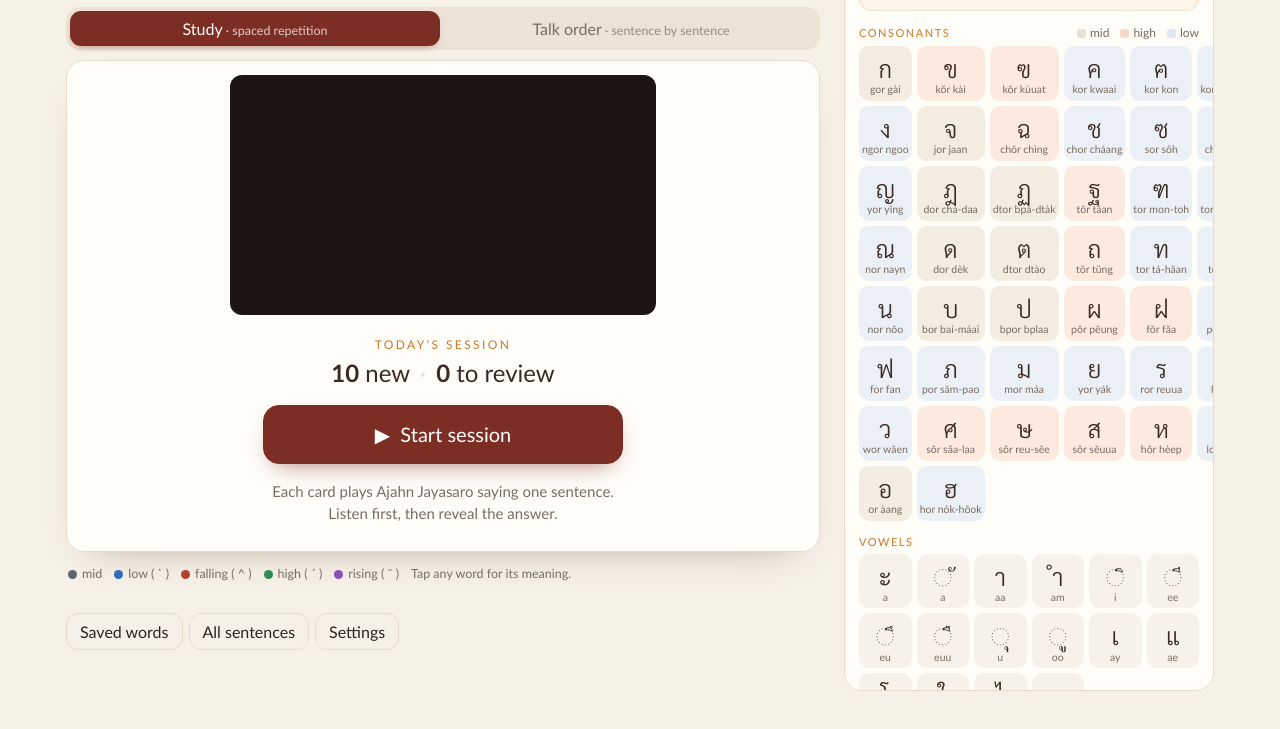
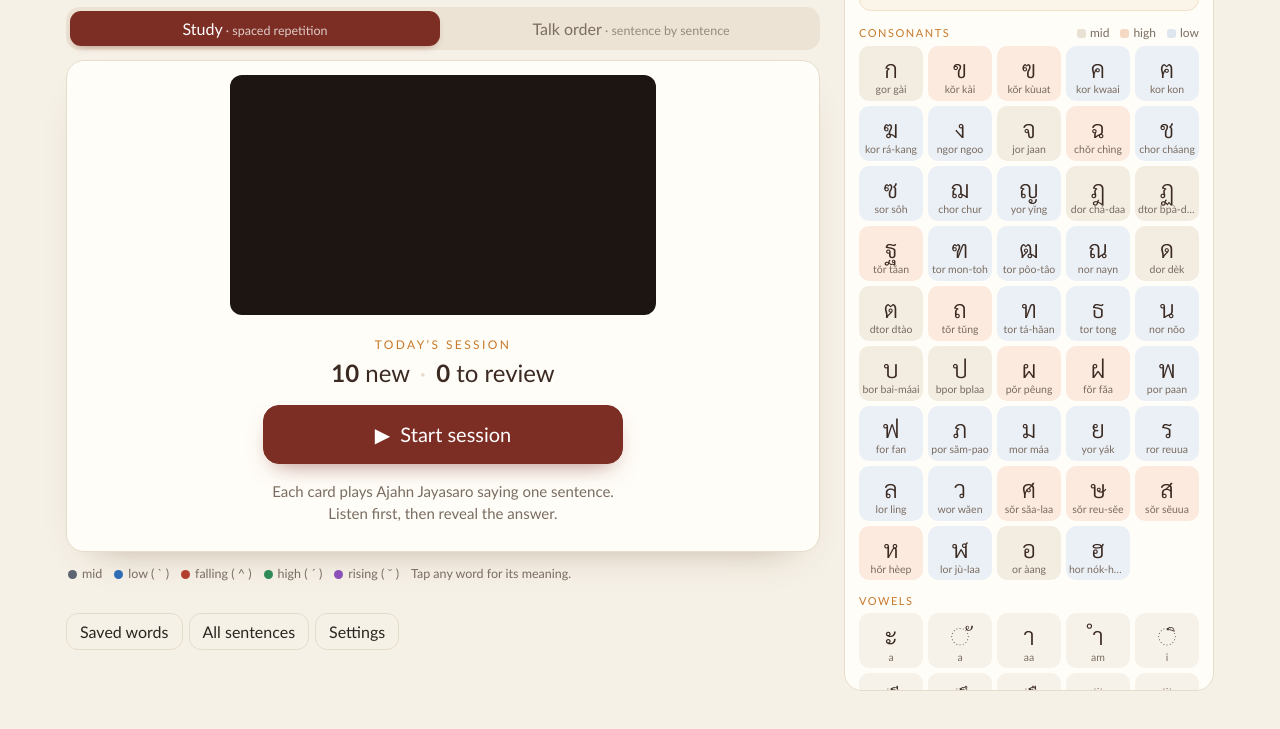
Before and after one commit to sutadhana/talk-cards, a plain HTML site: page index.html in a window 1280 px wide. Shown: the part 95-824 px from the top of the page. Drawn offline with Linux system fonts and the light colour scheme.

Commit message:
Alphabet grid fits the side panel and phones
Co-Authored-By: Claude Opus 5.5 <noreply@anthropic.com>
Claude-Session: https://claude.ai/code/session_01T2fAuqDK81qjJ9QcJdeiB6

```diff
--- a/index.html
+++ b/index.html
@@ -135,11 +135,11 @@ html,body{overscroll-behavior-y:contain}
 .cls{letter-spacing:0;text-transform:none;font-size:12px;color:var(--soft)}
 .cls i{display:inline-block;width:9px;height:9px;border-radius:3px;margin:0 4px 0 8px;vertical-align:middle}
 .k-m{background:#e9e1d3}.k-h{background:#f6d9c4}.k-l{background:#dfe6ef}
-.abc-grid{display:grid;grid-template-columns:repeat(6,1fr);gap:5px}
+.abc-grid{display:grid;grid-template-columns:repeat(5,minmax(0,1fr));gap:5px}
 .lt{display:flex;flex-direction:column;align-items:center;padding:5px 2px 4px;border-radius:10px;border:1px solid transparent;background:#f7f2e9;line-height:1.1}
 .lt.c-m{background:#f2ece1}.lt.c-h{background:#fbeadd}.lt.c-l{background:#ebf0f6}
 .lt .g{font-family:"Sarabun","Leelawadee UI",Tahoma,sans-serif;font-size:24px;color:var(--deep);line-height:1.35}
-.lt .n{font-size:10.5px;color:var(--soft);white-space:nowrap}
+.lt .n{font-size:10.5px;color:var(--soft);white-space:nowrap;max-width:100%;overflow:hidden;text-overflow:ellipsis}
 .lt.hit{background:#f3cf9c;border-color:#c8792b;box-shadow:0 2px 8px -4px rgba(125,46,36,.6)}
 .lt.hit .g{color:var(--maroon)}
 .lt.say{animation:pulse .5s}
@@ -150,7 +150,7 @@ html,body{overscroll-behavior-y:contain}
 @media (min-width:1100px){
   .wrap{max-width:1180px;display:grid;grid-template-columns:minmax(0,1fr) 370px;column-gap:24px;align-items:start}
   .wrap>*{grid-column:1}
-  .wrap>.abc{grid-column:2;grid-row:1 / span 12;margin-top:0;position:sticky;top:16px;max-height:calc(100vh - 32px);overflow:auto}
+  .wrap>.abc{grid-column:2;grid-row:1 / span 12;margin-top:0;position:sticky;top:16px;max-height:calc(100vh - 32px);overflow-y:auto;overflow-x:hidden}
 }
 @media (max-width:520px){.abc-grid{gap:4px}.lt .g{font-size:22px}.lt .n{font-size:9.5px}}
 .legend i{display:inline-block;width:9px;height:9px;border-radius:50%;margin-right:5px;vertical-align:middle}
```
